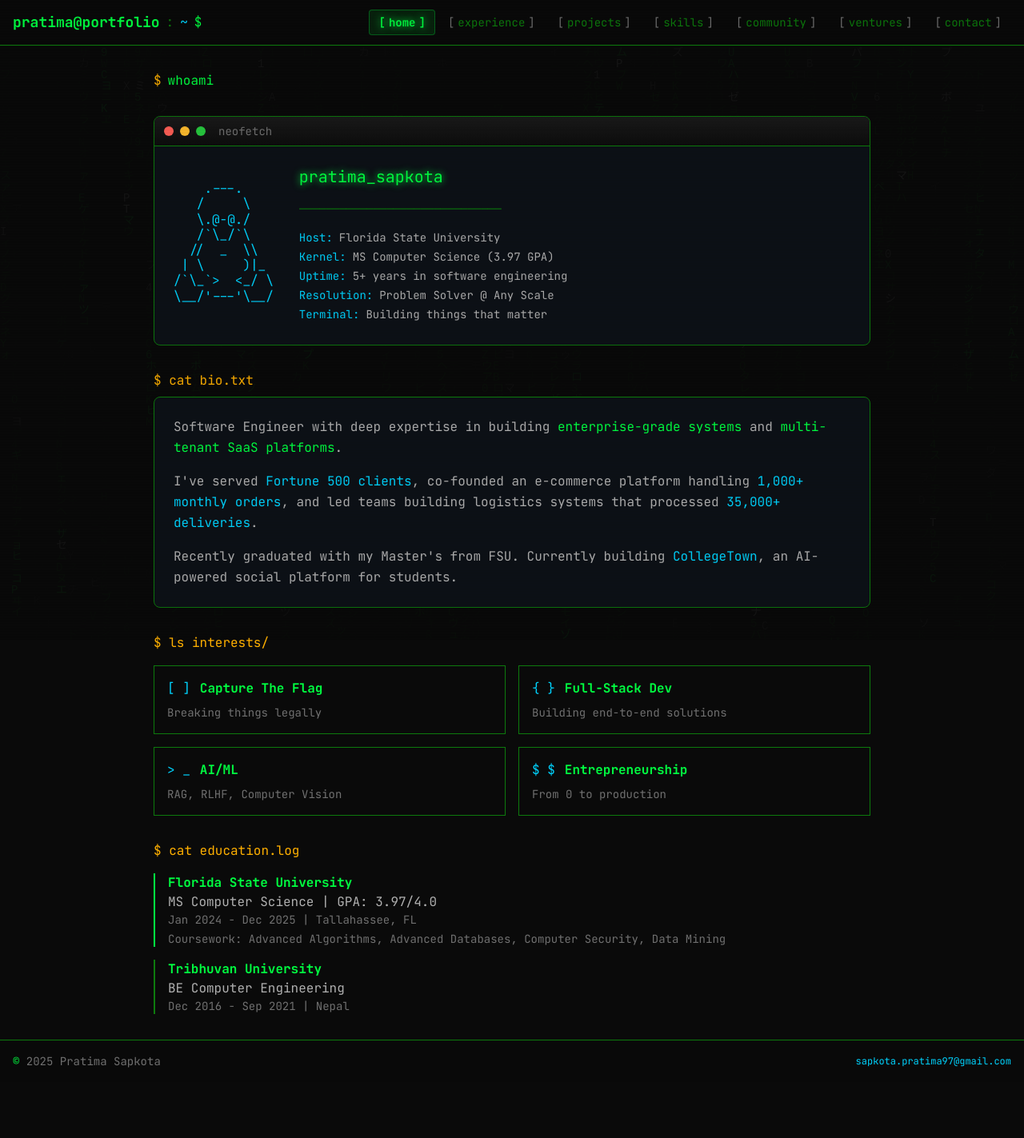
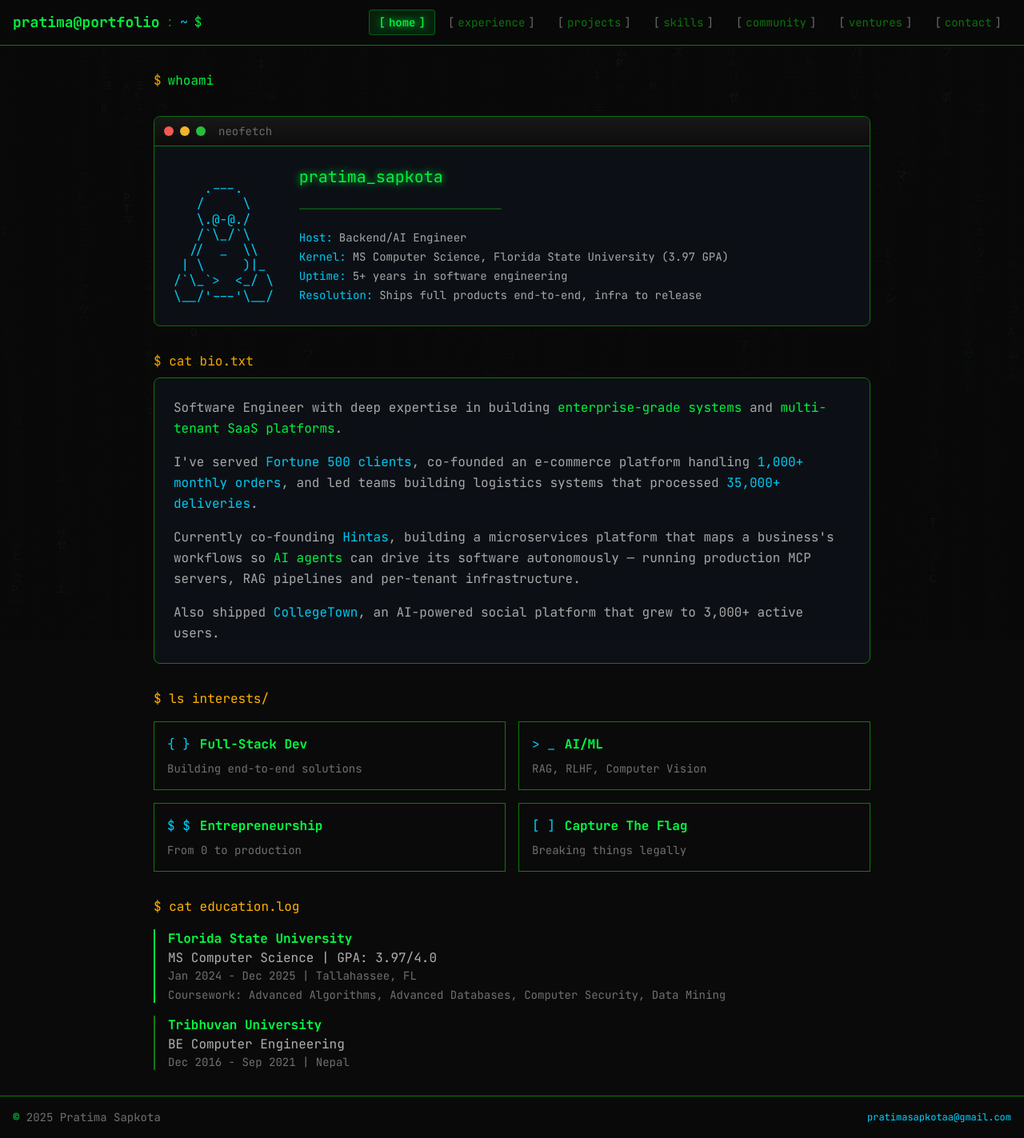
Before and after one commit to pratima-sapkota/pratima-sapkota.github.io, a Next.js app: page / in a window 1280 px wide. Shown: the whole page at 80% size. Before the commit the page ends 1353 px from the top, so only its background shows below. Built offline with nearby package versions, Linux system fonts and the light colour scheme.

Commit message:
fix: align interests order and contact email with resume
Move CTF to the last interest card and update the displayed email
to match the address listed on the current resume.

```diff
--- a/src/app/contact/page.tsx
+++ b/src/app/contact/page.tsx
@@ -7,8 +7,8 @@ const contactInfo = [
   {
     icon: '@',
     label: 'EMAIL',
-    value: 'sapkota.pratima97@gmail.com',
-    href: 'mailto:sapkota.pratima97@gmail.com',
+    value: 'pratimasapkotaa@gmail.com',
+    href: 'mailto:pratimasapkotaa@gmail.com',
     action: 'Send Email',
   },
   {
--- a/src/app/page.tsx
+++ b/src/app/page.tsx
@@ -15,18 +15,17 @@ const asciiAvatar = `
 `;
 
 const neofetchData = [
-  { label: 'Host', value: 'Florida State University' },
-  { label: 'Kernel', value: 'MS Computer Science (3.97 GPA)' },
+  { label: 'Host', value: 'Backend/AI Engineer' },
+  { label: 'Kernel', value: 'MS Computer Science, Florida State University (3.97 GPA)' },
   { label: 'Uptime', value: '5+ years in software engineering' },
-  { label: 'Resolution', value: 'Problem Solver @ Any Scale' },
-  { label: 'Terminal', value: 'Building things that matter' },
+  { label: 'Resolution', value: 'Ships full products end-to-end, infra to release' },
 ];
 
 const interests = [
-  { icon: '[ ]', label: 'Capture The Flag', desc: 'Breaking things legally' },
   { icon: '{ }', label: 'Full-Stack Dev', desc: 'Building end-to-end solutions' },
   { icon: '> _', label: 'AI/ML', desc: 'RAG, RLHF, Computer Vision' },
   { icon: '$ $', label: 'Entrepreneurship', desc: 'From 0 to production' },
+  { icon: '[ ]', label: 'Capture The Flag', desc: 'Breaking things legally' },
 ];
 
 export default function Home() {
@@ -109,12 +108,20 @@ export default function Home() {
               handling <span className="text-matrix-cyan">1,000+ monthly orders</span>, and led teams building
               logistics systems that processed <span className="text-matrix-cyan">35,000+ deliveries</span>.
             </p>
+            <p className="mb-4">
+              Currently co-founding{' '}
+              <span className="text-matrix-cyan">Hintas</span>, building a microservices
+              platform that maps a business&apos;s workflows so{' '}
+              <span className="text-matrix-green">AI agents</span> can drive its software
+              autonomously &mdash; running production MCP servers, RAG pipelines and
+              per-tenant infrastructure.
+            </p>
             <p>
-              Recently graduated with my Master&apos;s from FSU. Currently building{' '}
+              Also shipped{' '}
               <Link href="https://collegetown.ai" className="text-matrix-cyan hover:text-glow-subtle">
                 CollegeTown
               </Link>
-              , an AI-powered social platform for students.
+              , an AI-powered social platform that grew to 3,000+ active users.
             </p>
           </div>
         </div>
--- a/src/components/layout/Footer.tsx
+++ b/src/components/layout/Footer.tsx
@@ -10,10 +10,10 @@ export function Footer() {
           </div>
           <div className="flex items-center gap-4 font-mono text-xs">
             <a
-              href="mailto:sapkota.pratima97@gmail.com"
+              href="mailto:pratimasapkotaa@gmail.com"
               className="hover:text-matrix-green transition-colors"
             >
-              sapkota.pratima97@gmail.com
+              pratimasapkotaa@gmail.com
             </a>
           </div>
         </div>
```
